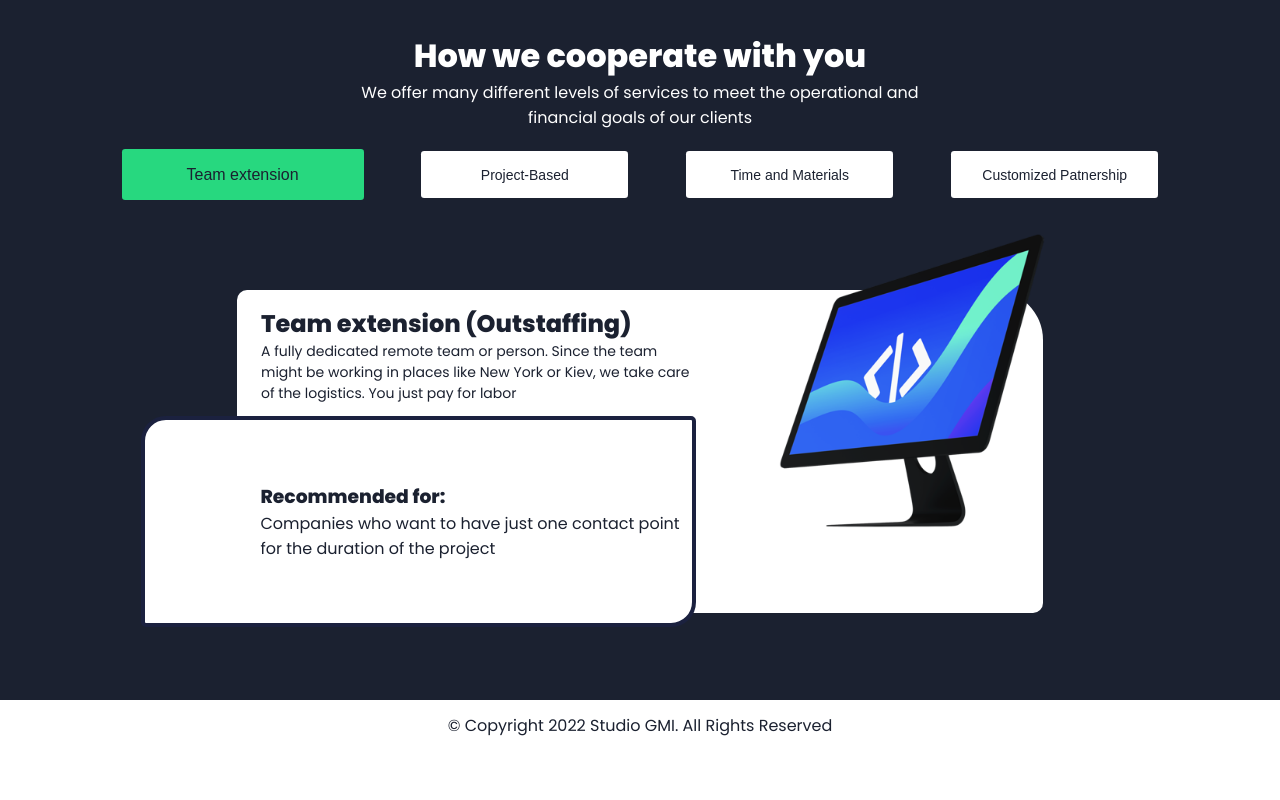
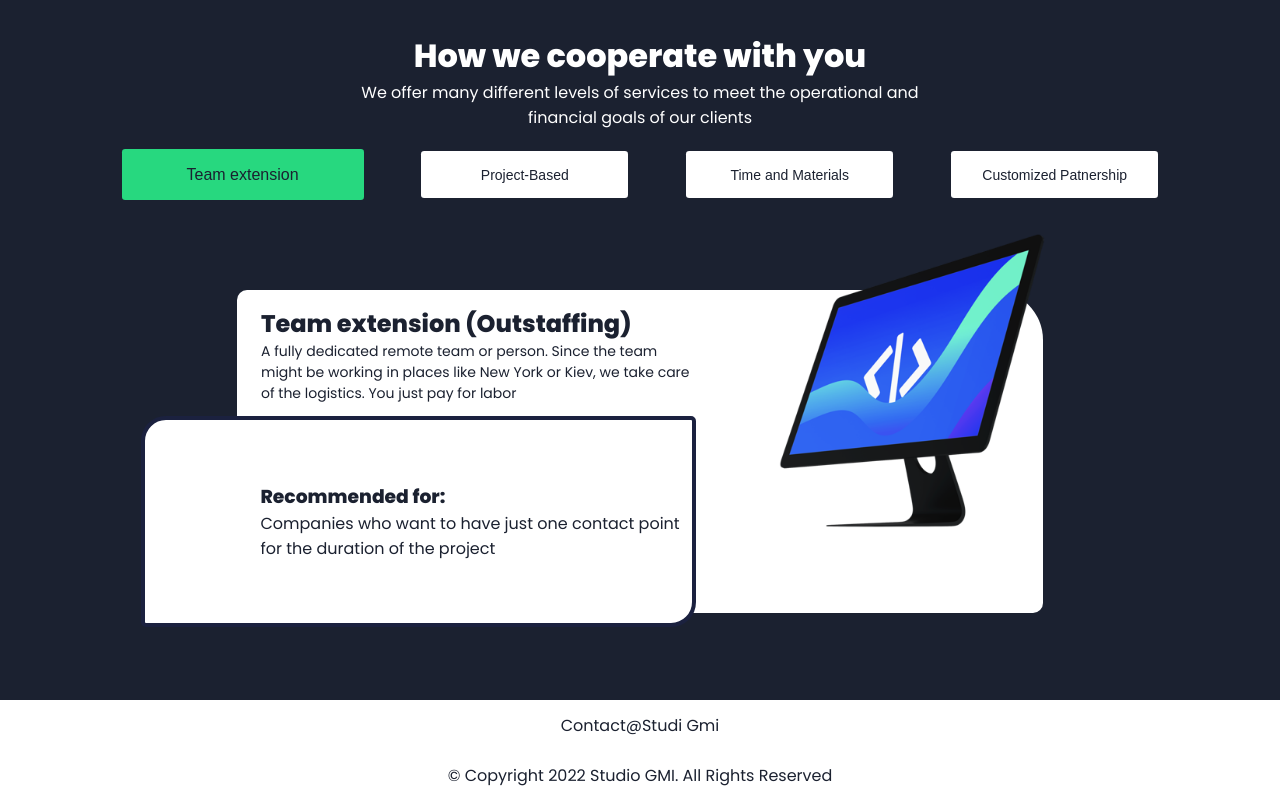
Before and after one commit to witehound/gmi-webapp, a React (Vite) app: page / in a window 1280 px wide. Shown: the part 3600-4400 px from the top of the page. Before the commit the page ends 4350 px from the top, so only its background shows below. Built offline with nearby package versions, Linux system fonts and the light colour scheme.

Commit message:
framer motion added to hero, nft stat, crypto stat, usapart

```diff
--- a/src/components/Copyright/Copyright.css
+++ b/src/components/Copyright/Copyright.css
@@ -1,18 +1,24 @@
-.copy-right-div{
-    width: 100%;
-    height: 50px;
+.copy-right-div {
+  width: 100%;
+  display: flex;
+  color: #1b2130;
+  background-color: white;
+  z-index: 999;
+  flex-direction: column;
+  height: 100px;
+}
+
+
+.copy-right-div-top,.copy-right-div-bottom{
+    flex: 1;
     display: flex;
     align-items: center;
     justify-content: center;
-    color: #1b2130;
-    background-color: white;
-    z-index: 999;
 }
-
 /* mobile */
 
-@media only screen and (max-width: 786px){
-    .copy-right-div{
-        font-size: 10px;
-    }
-}
+/* @media only screen and (max-width: 786px) {
+  .copy-right-div {
+    font-size: 10px;
+  }
+} */
--- a/src/components/Copyright/Copyright.jsx
+++ b/src/components/Copyright/Copyright.jsx
@@ -3,7 +3,18 @@ import './Copyright.css'
 function Copyright() {
   return (
     <div className='copy-right-div'>
-       © Copyright 2022 Studio GMI. All Rights Reserved
+     <div className="copy-right-div-top">
+     <div className="copy-right-div-conatct">
+       Contact
+     </div>
+     <div className="copy-right-div-at">
+       @Studi Gmi
+     </div>
+     </div>
+     <div className="copy-right-div-bottom">
+        © Copyright 2022 Studio GMI. All Rights Reserved
+     </div>
+
     </div>
   )
 }
```
